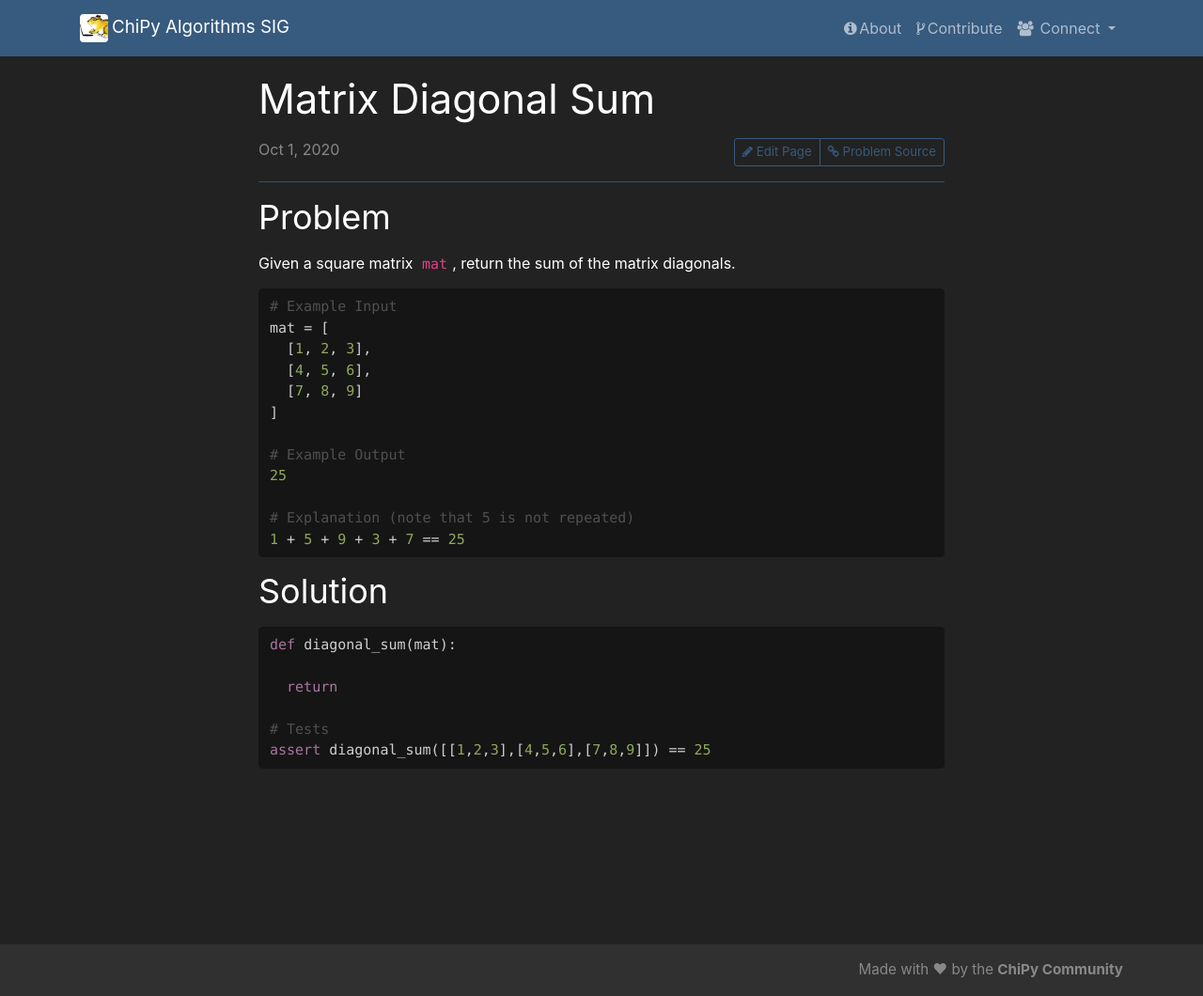
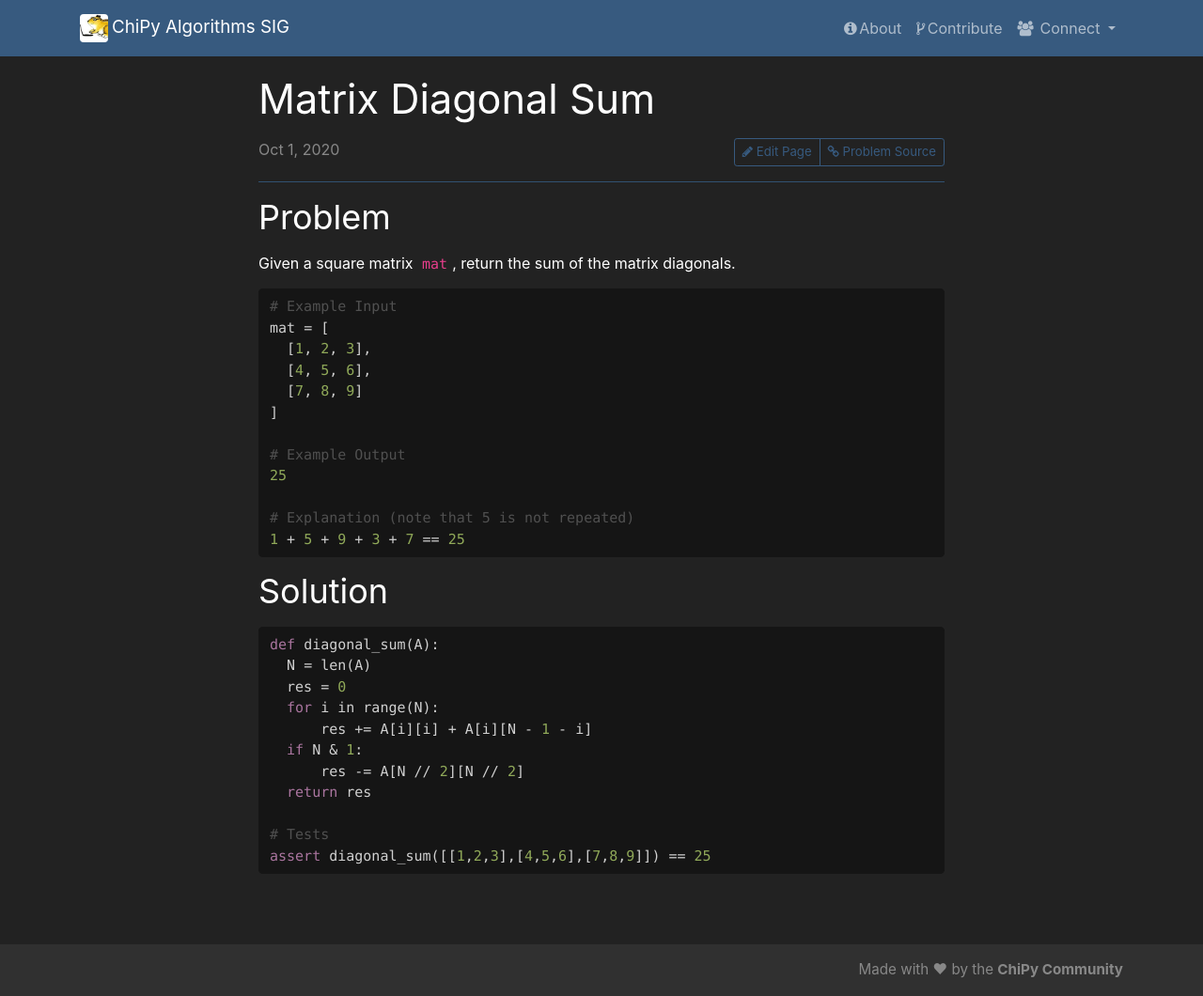
Before and after one commit to chicagopython/algosig, a Jekyll site: the page built from _posts/2020-10-01-matrix-diagonal-sum.md, in a window 1280 px wide and 1060 px high. Shown: the whole window at 94% size. Built offline with Jekyll 4.4.1, drawn with Linux system fonts in a browser that asks for light colours; nearby versions of some CDN libraries; our own code applies the rules of GitHub Pages for plain Markdown files.

Commit message:
Update 2020-10-01-matrix-diagonal-sum.md

````diff
--- a/_posts/2020-10-01-matrix-diagonal-sum.md
+++ b/_posts/2020-10-01-matrix-diagonal-sum.md
@@ -29,9 +29,14 @@ mat = [
 ## Solution
 
 ```python
-def diagonal_sum(mat):
-
-  return
+def diagonal_sum(A):
+  N = len(A)
+  res = 0
+  for i in range(N):
+      res += A[i][i] + A[i][N - 1 - i]
+  if N & 1:
+      res -= A[N // 2][N // 2]
+  return res
 
 # Tests
 assert diagonal_sum([[1,2,3],[4,5,6],[7,8,9]]) == 25
````
Also changed, not shown: other parts of _posts/2020-10-01-matrix-diagonal-sum.md (+1 -1 lines).
